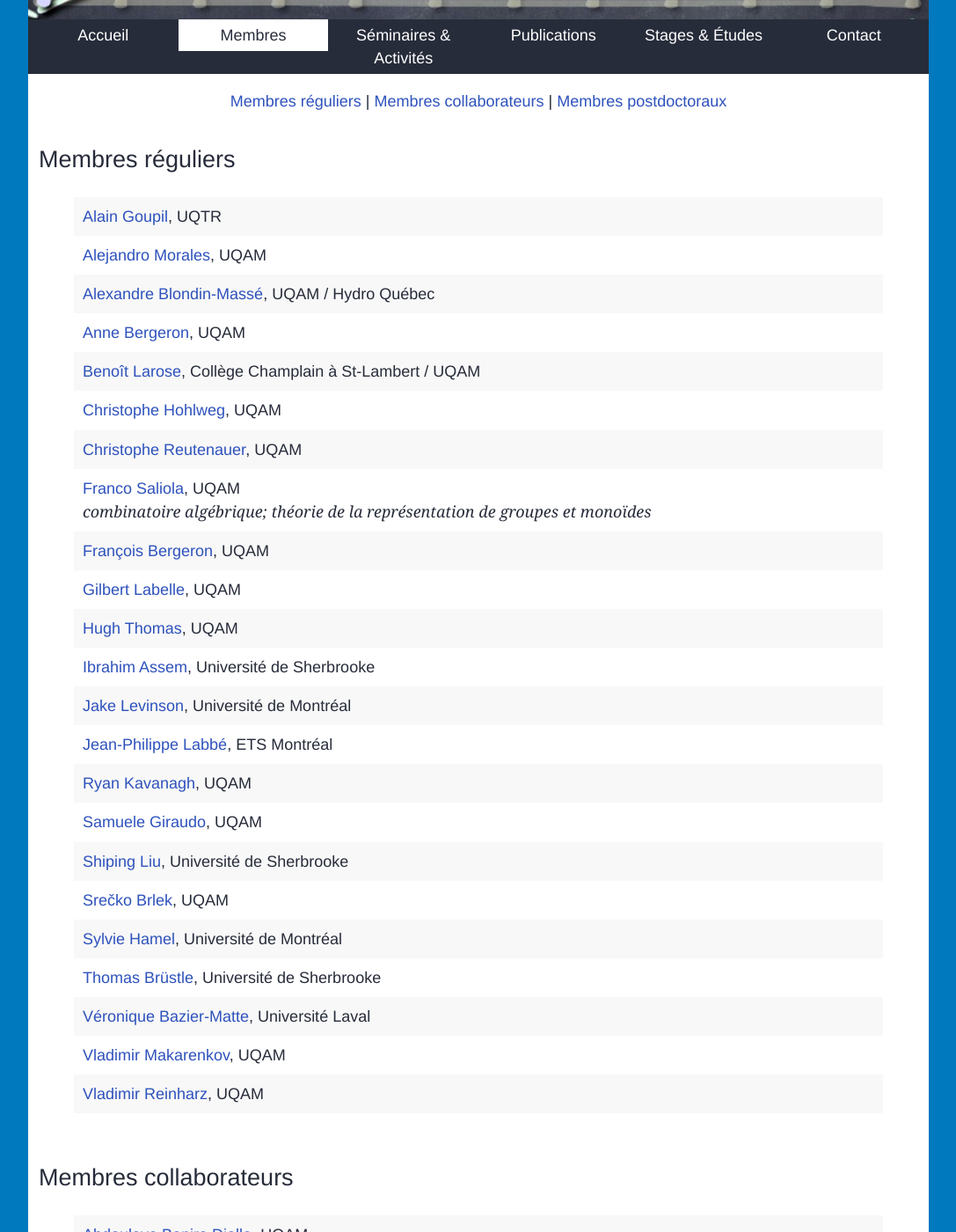
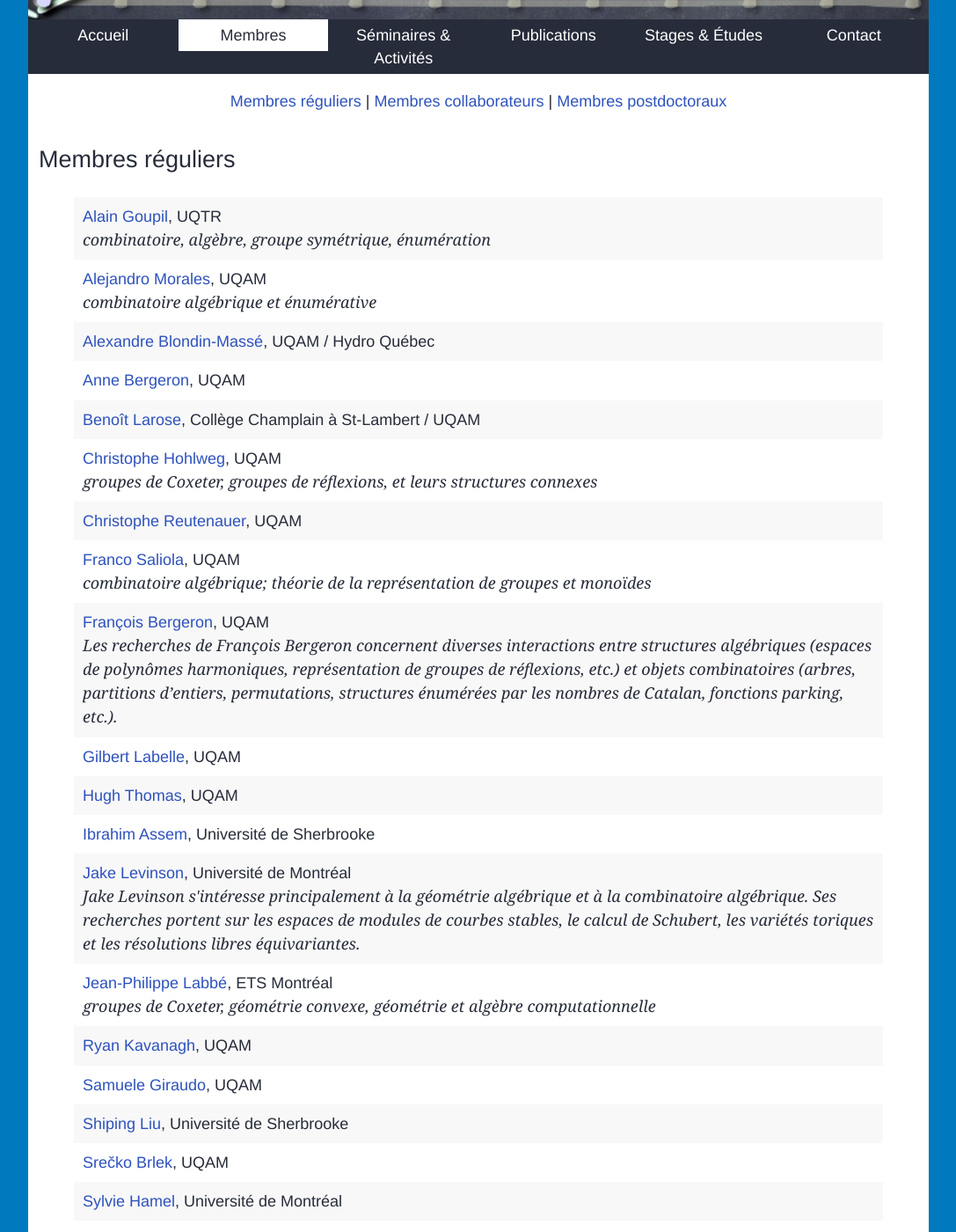
Before and after one commit to lacim-uqam/lacim-uqam.github.io, a Jekyll site: the page built from fr/membres.md, in a window 1280 px wide and 1400 px high, scrolled down 489 px. Shown: the whole window at 88% size, without its empty margins (96-1183 px from the left). Built offline with Jekyll 4.4.1, drawn with Linux system fonts in a browser that asks for light colours; our own code applies the rules of GitHub Pages for plain Markdown files.

Commit message:
add some research interests to members -- to see how it looks

```diff
--- a/_data/members.yml
+++ b/_data/members.yml
@@ -3,12 +3,14 @@
   email: Alain.Goupil@uqtr.ca
   website: https://oraprdnt.uqtr.uquebec.ca/portail/genw050.afficher_fiche_perso?owa_cd_secteur=1800&owa_cd_fonction=57&owa_no_personne=456131&owa_contexte=$1645-73
   category: Membre régulier
+  research_interests: combinatoire, algèbre, groupe symétrique, énumération
 
 - name: Alejandro Morales
   affiliation: UQAM
   email: morales_borrero.alejandro@uqam.ca
-  website: https://professeurs.uqam.ca/professeur/morales_borrero.alejandro/
+  website: https://sites.google.com/view/ahmorales
   category: Membre régulier
+  research_interests: combinatoire algébrique et énumérative
 
 - name: Alexandre Blondin-Massé
   affiliation: UQAM / Hydro Québec
@@ -33,6 +35,7 @@
   email: hohlweg.christophe@uqam.ca
   website: https://hohlweg.math.uqam.ca/
   category: Membre régulier
+  research_interests: groupes de Coxeter, groupes de réflexions, et leurs structures connexes
 
 - name: Christophe Reutenauer
   affiliation: UQAM
@@ -52,6 +55,7 @@
   email: bergeron.francois@uqam.ca
   website: http://bergeron.math.uqam.ca/
   category: Membre régulier
+  research_interests: Les recherches de François Bergeron concernent diverses interactions entre structures algébriques (espaces de polynômes harmoniques, représentation de groupes de réflexions, etc.) et objets combinatoires (arbres, partitions d’entiers, permutations, structures énumérées par les nombres de Catalan, fonctions parking, etc.).
 
 - name: Gilbert Labelle
   affiliation: UQAM
@@ -76,12 +80,14 @@
   email: jake.levinson@umontreal.ca
   website: https://dms.umontreal.ca/~levinsonj/
   category: Membre régulier
+  research_interests: Jake Levinson s'intéresse principalement à la géométrie algébrique et à la combinatoire algébrique. Ses recherches portent sur les espaces de modules de courbes stables, le calcul de Schubert, les variétés toriques et les résolutions libres équivariantes.
 
 - name: Jean-Philippe Labbé
   affiliation: ETS Montréal
   email: jean-philippe.labbe@etsmtl.ca
   website: https://jplab.github.io/
   category: Membre régulier
+  research_interests: groupes de Coxeter, géométrie convexe, géométrie et algèbre computationnelle
 
 - name: Ryan Kavanagh
   affiliation: UQAM
```
